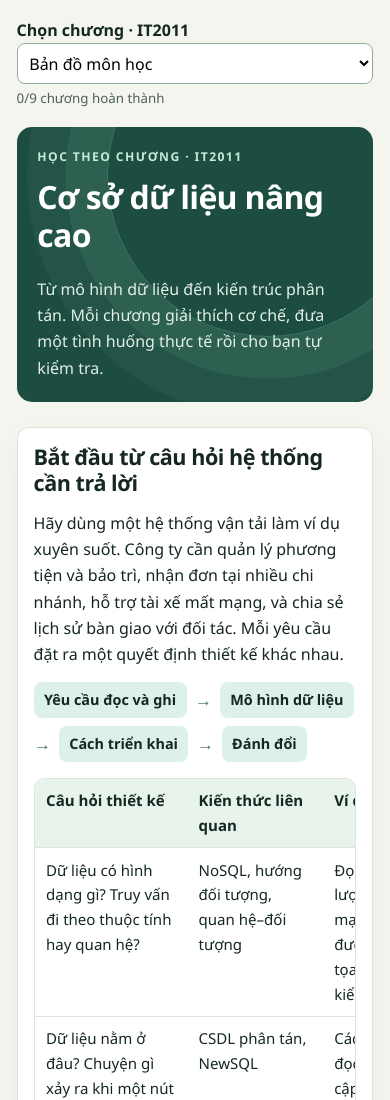
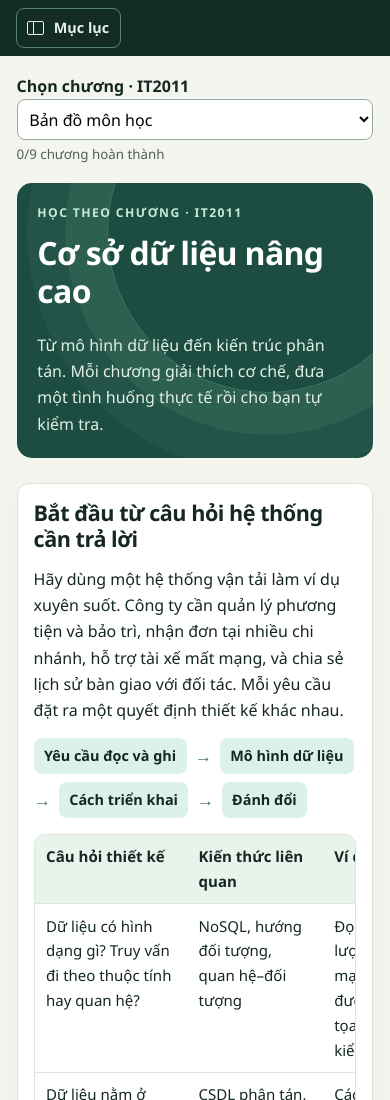
Before and after one commit to xphiwork-dot/csdl-nang-cao-it2011, a plain HTML site: page index.html in a window 390 px wide. Shown: the top 1100 px of the page. Drawn offline with Linux system fonts and the light colour scheme.

Commit message:
Cho phép thu gọn mục lục IT2011 theo độ rộng cửa sổ

```diff
--- a/index.html
+++ b/index.html
@@ -17,11 +17,20 @@ button{cursor:pointer} button,a,input,summary,select{touch-action:manipulation}
 .skip{position:fixed;left:1rem;top:-5rem;z-index:5;background:white;padding:.6rem 1rem}
 .skip:focus{top:1rem}
 .shell{display:grid;grid-template-columns:var(--rail) minmax(0,1fr);min-height:100vh}
-aside.rail{background:var(--dark);color:#e6f0eb;position:sticky;top:0;height:100dvh;overflow:auto;padding:2rem 1.15rem}
+aside.rail{background:var(--dark);color:#e6f0eb;position:sticky;top:0;height:100dvh;overflow:auto;padding:1.15rem}
+.rail-header{position:sticky;top:0;z-index:1;background:var(--dark)}
+.rail-toggle{min-width:2.5rem;min-height:2.5rem;display:flex;align-items:center;justify-content:center;gap:.6rem;padding:.3rem .65rem;border:1px solid #558575;border-radius:8px;background:transparent;color:#e6f0eb;font-size:.9rem;font-weight:700}
+.rail-toggle:hover{background:#244339}
+.rail-icon{display:block;position:relative;width:1.05rem;height:.85rem;border:1px solid currentColor;border-radius:2px}
+.rail-icon::before{content:"";position:absolute;inset:0 auto 0 30%;border-left:1px solid currentColor}
+.rail-content{padding-top:1rem}
+.shell.rail-collapsed{grid-template-columns:3.5rem minmax(0,1fr)}
+.rail-collapsed .rail{padding:1.15rem .5rem}
+.rail-collapsed .rail-toggle{padding:.3rem}
+.rail-collapsed .rail-toggle-label{display:none}
 .brand{display:flex;gap:.75rem;align-items:center;padding:.1rem .55rem 1.45rem;color:#fff;line-height:1.3}
 .brand strong{display:block;font-size:1.04rem}.brand small{color:#a8c9bd}
 .mark{border:1px solid #558575;border-radius:12px;padding:.35rem .6rem;font-weight:800;color:#b5efd8;font-size:.84rem}
-.rail-label{font-size:.74rem;letter-spacing:.12em;text-transform:uppercase;margin:.7rem .6rem;color:#b4cfc5;font-weight:700}
 .rail nav{display:grid;gap:.2rem}
 .rail nav a{display:grid;grid-template-columns:1.8rem 1fr auto;gap:.4rem;align-items:center;color:#e3eee8;text-decoration:none;font-size:.92rem;padding:.55rem .62rem;border-radius:9px;font-weight:600}
 .rail nav a:hover{background:#244339}.rail nav a[aria-current="page"]{background:#d7f0e5;color:#123a2f}
@@ -78,7 +87,18 @@ details[open] summary{margin-bottom:.5rem}
 .demo select{max-width:100%;border:1px solid #87a99c;background:white;border-radius:7px;padding:.36rem;color:#204e40}
 .demo output{display:block;margin-top:.75rem;min-height:3rem}.demo .grid{margin:0}
 .foot{font-size:.86rem;color:var(--sub);margin-top:1.15rem}
-@media(max-width:790px){.shell{display:block}aside.rail{display:none}.mobile-jump{display:block;margin-bottom:1rem}.mobile-jump label{display:block;font-weight:750}.mobile-jump select{width:100%;background:white;border:1px solid #92aa9f;border-radius:8px;padding:.48rem}.mobile-jump small{color:var(--sub)}}
+@media(max-width:900px){
+  html{scroll-padding-top:4.8rem}
+  .shell{display:block}
+  aside.rail,.rail-collapsed .rail{z-index:3;height:auto;overflow:visible;padding:.5rem 1rem}
+  .rail-content{position:absolute;top:100%;left:0;width:min(var(--rail),100%);max-height:calc(100dvh - 3.5rem);overflow:auto;background:var(--dark);padding:1rem 1.15rem;box-shadow:0 12px 24px #142c2640}
+  .rail-collapsed .rail-toggle{padding:.3rem .65rem}
+  .rail-collapsed .rail-toggle-label{display:inline}
+  .mobile-jump{display:block;margin-bottom:1rem}
+  .mobile-jump label{display:block;font-weight:750}
+  .mobile-jump select{width:100%;background:white;border:1px solid #92aa9f;border-radius:8px;padding:.48rem}
+  .mobile-jump small{color:var(--sub)}
+}
 @media(max-width:530px){.grid{grid-template-columns:1fr}.hero{border-radius:15px}.panel{border-radius:12px}}
 @media print{.shell{display:block}aside.rail,.mobile-jump,.controls,.skip,.quiz input,.demo select{display:none!important}main{max-width:none;padding:0}.chapter[hidden]{display:block!important}.chapter+.chapter{break-before:page}.hero,.panel{box-shadow:none;background:white;color:black}.hero p,.kicker{color:#222}.hero:after{display:none}pre{white-space:pre-wrap;color:black;background:#f5f5f5}.panel{padding:.7rem}h1{font-size:2rem}h2,h3,summary{break-after:avoid}table{min-width:0}}
 </style>
@@ -87,8 +107,13 @@ details[open] summary{margin-bottom:.5rem}
 <a class="skip" href="#main">Bỏ qua mục lục</a>
 <div class="shell">
 <aside class="rail" aria-label="Điều hướng bài học">
+  <div class="rail-header">
+    <button class="rail-toggle" type="button" id="rail-toggle" aria-controls="rail-content" aria-expanded="true" hidden>
+      <span class="rail-icon" aria-hidden="true"></span><span class="rail-toggle-label">Mục lục</span>
+    </button>
+  </div>
+  <div class="rail-content" id="rail-content">
     <div class="brand"><span class="mark">IT2011</span><div><strong>CSDL nâng cao</strong><small>Cao học UIT</small></div></div>
-  <p class="rail-label">Mục lục</p>
     <nav id="navigation" aria-label="Chương"></nav>
     <div class="progress-box">
       <strong>Tiến độ học</strong>
@@ -96,6 +121,7 @@ details[open] summary{margin-bottom:.5rem}
       <span id="progress-label">0/9 chương hoàn thành</span>
     </div>
     <a class="reference" href="#tai-lieu">Tài liệu tham khảo</a>
+  </div>
 </aside>
 <main id="main" tabindex="-1">
   <div class="mobile-jump">
@@ -905,8 +931,46 @@ FROM resident AS r;</code></pre>
   const chapters = [...document.querySelectorAll(".chapter")];
   const navigation = document.querySelector("#navigation");
   const chapterSelect = document.querySelector("#chapter-select");
+  const shell = document.querySelector(".shell");
+  const rail = document.querySelector(".rail");
+  const railToggle = document.querySelector("#rail-toggle");
+  const railContent = document.querySelector("#rail-content");
+  const narrowWindow = window.matchMedia("(max-width: 900px)");
   const storageKey = "it2011-vn-completed-v1";
   const completed = readCompleted();
+  let desktopRailOpen = true;
+
+  function setRailOpen(open) {
+    if (!open && railContent.contains(document.activeElement)) railToggle.focus();
+    railContent.hidden = !open;
+    shell.classList.toggle("rail-collapsed", !open);
+    railToggle.setAttribute("aria-expanded", String(open));
+    const label = open ? "Thu gọn mục lục" : "Mở mục lục";
+    railToggle.setAttribute("aria-label", label);
+    railToggle.title = label;
+  }
+
+  railToggle.hidden = false;
+  setRailOpen(!narrowWindow.matches);
+  railToggle.addEventListener("click", () => {
+    const open = railContent.hidden;
+    setRailOpen(open);
+    if (!narrowWindow.matches) desktopRailOpen = open;
+  });
+  narrowWindow.addEventListener("change", ({ matches }) => {
+    setRailOpen(!matches && desktopRailOpen);
+  });
+  document.addEventListener("click", event => {
+    if (!narrowWindow.matches || railContent.hidden) return;
+    if (event.target.closest("a[href^='#']") || !rail.contains(event.target)) setRailOpen(false);
+  });
+  document.addEventListener("keydown", event => {
+    if (event.key === "Escape" && !railContent.hidden && (narrowWindow.matches || rail.contains(event.target))) {
+      setRailOpen(false);
+      railToggle.focus();
+      if (!narrowWindow.matches) desktopRailOpen = false;
+    }
+  });
 
   function readCompleted() {
     try {
```
Lines whose indentation alone changed are shown as unchanged.
